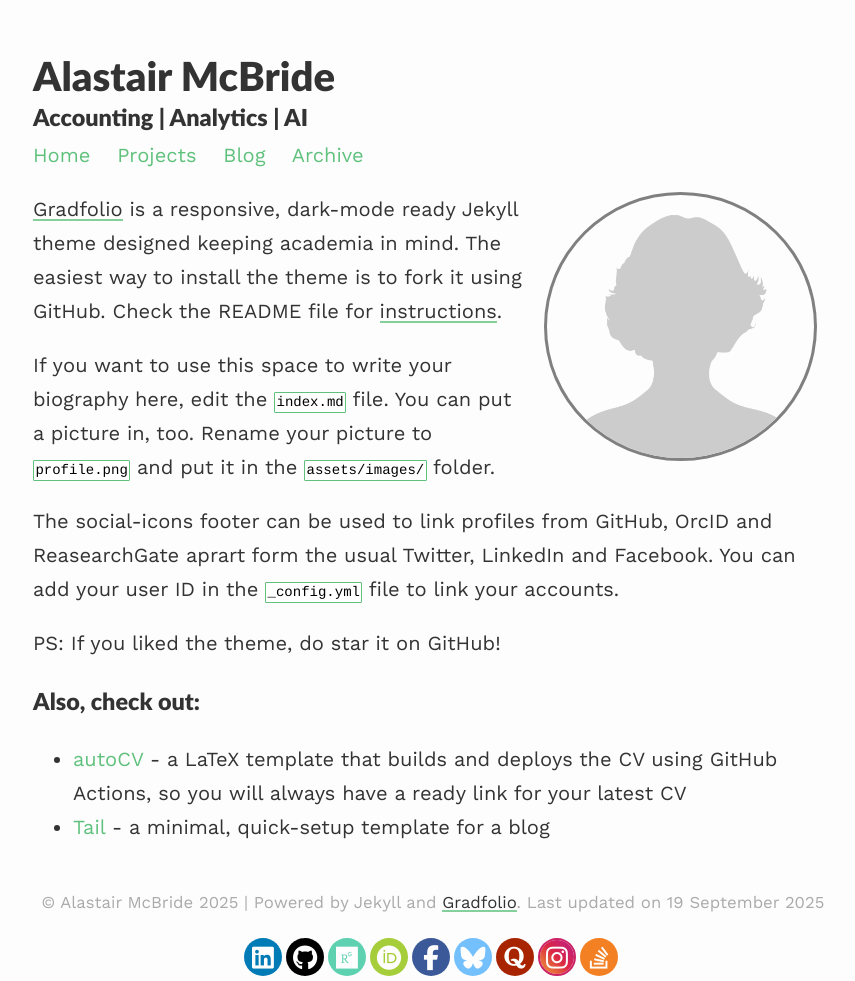
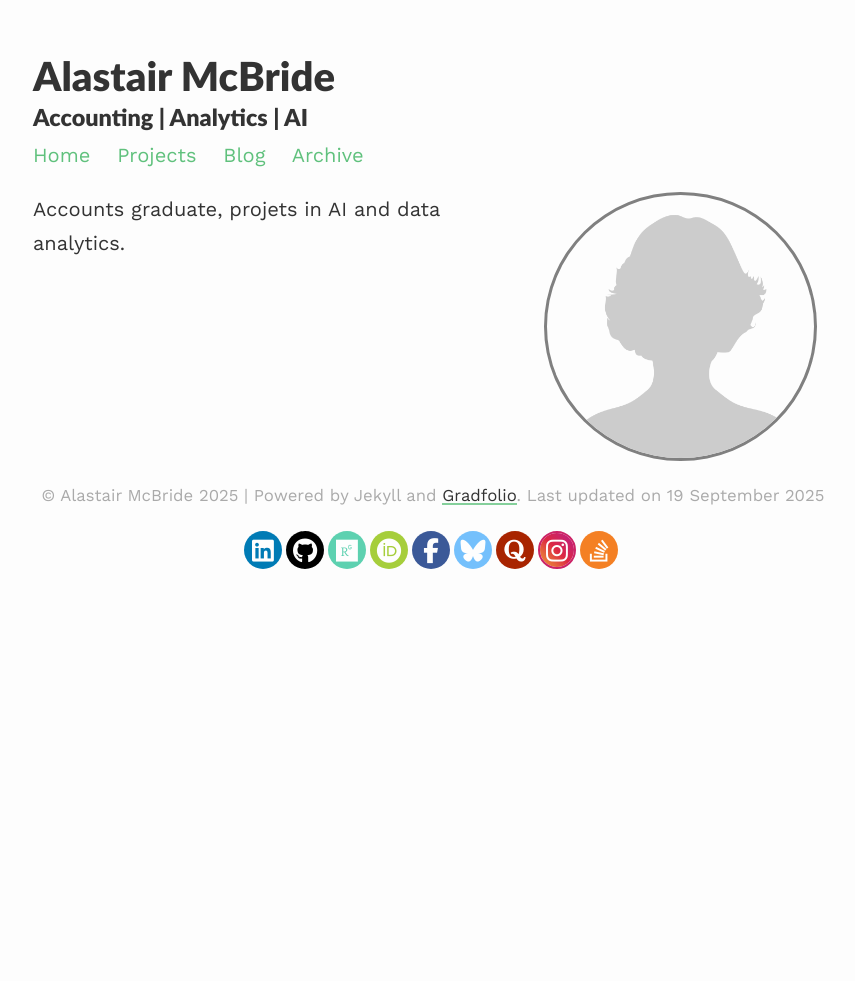
Before and after one commit to amcbhome/amcbhome.github.io, a Jekyll site: the page built from index.md, in a window 1280 px wide. Shown: the whole page, without its empty margins (207-1062 px from the left). Built offline with Jekyll 4.4.1, drawn with Linux system fonts in a browser that asks for light colours.

Commit message:
Update index.md

```diff
--- a/index.md
+++ b/index.md
@@ -6,16 +6,4 @@
   image: profile.png
 published: true
 ---
-
-[Gradfolio](https://github.com/jitinnair1/gradfolio){:target="_blank"} is a responsive, dark-mode ready Jekyll theme designed keeping academia in mind. The easiest way to install the theme is to fork it using GitHub. Check the README file for [instructions](https://github.com/jitinnair1/gradfolio#installation){:target="_blank"}.
-
-If you want to use this space to write your biography here, edit the `index.md` file. You can put a picture in, too. Rename your picture to `profile.png` and put it in the `assets/images/` folder.
-
-The social-icons footer can be used to link profiles from GitHub, OrcID and ReasearchGate aprart form the usual Twitter, LinkedIn and Facebook. You can add your user ID in the `_config.yml` file to link your accounts.
-
-PS: If you liked the theme, do star it on GitHub!
-
-### Also, check out:
-
-- [autoCV](https://github.com/jitinnair1/autocv) - a LaTeX template that builds and deploys the CV using GitHub Actions, so you will always have a ready link for your latest CV
-- [Tail](https://github.com/jitinnair1/tail) - a minimal, quick-setup template for a blog
+Accounts graduate, projets in AI and data analytics.
```
